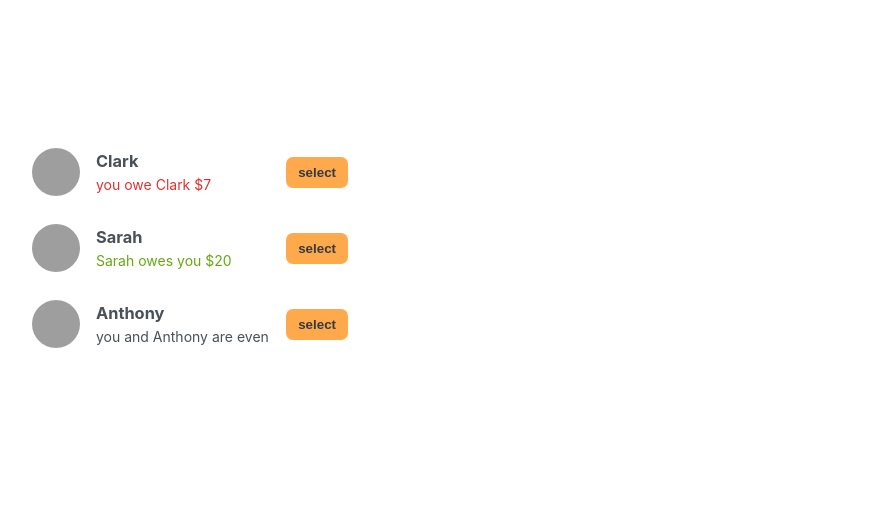
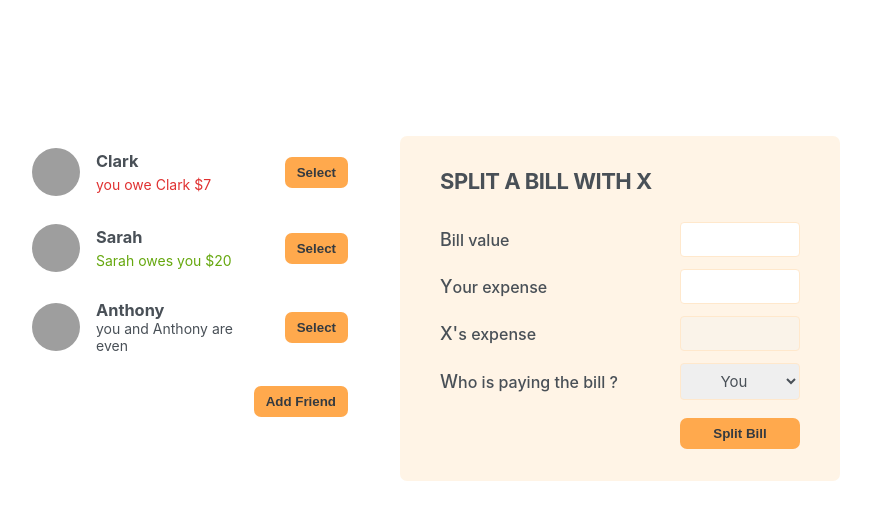
Before and after one commit to nitin-devatraj/split-pal, a React (Create React App) app: page / in a window 1280 px wide. Shown: the top 520 px of the page, without its empty margins (210-1081 px from the left). Built offline with nearby package versions, Linux system fonts and the light colour scheme; grey boxes are pictures that could not be loaded.

Commit message:
add initial Button, FormAddFriend, FormSplitBill components

```diff
--- a/src/App.js
+++ b/src/App.js
@@ -1,4 +1,8 @@
+import { useState } from "react";
+import Button from "./components/Button";
+import FormAddFriend from "./components/FormAddFriend";
 import FriendsList from "./components/FriendsList";
+import FormSplitBill from "./components/FromSplitBill";
 
 const initialFriends = [
   {
@@ -22,11 +26,22 @@
 ];
 
 export default function App() {
+  const [showAddFriend, setShowAddFriend] = useState(false);
+
+  function handleShowAddFriend() {
+    setShowAddFriend((show) => !show);
+  }
+
   return (
     <div className="app">
       <div className="sidebar">
         <FriendsList initialFriends={initialFriends} />
+        {showAddFriend && <FormAddFriend />}
+        <Button onClick={handleShowAddFriend}>
+          {showAddFriend ? "Close" : "Add Friend"}
+        </Button>
       </div>
+      <FormSplitBill />
     </div>
   );
 }
--- /dev/null
+++ b/src/components/Button.js
@@ -0,0 +1,7 @@
+export default function Button({ children, onClick }) {
+  return (
+    <button className="button" onClick={onClick}>
+      {children}
+    </button>
+  );
+}
--- /dev/null
+++ b/src/components/FormAddFriend.js
@@ -0,0 +1,14 @@
+import Button from "./Button";
+
+export default function FormAddFriend() {
+  return (
+    <form className="form-add-friend">
+      <label>🙋Friend Name</label>
+      <input type="text" />
+
+      <label>🖼️Image URL</label>
+      <input type="text" />
+      <Button>Add</Button>
+    </form>
+  );
+}
--- a/src/components/Friend.js
+++ b/src/components/Friend.js
@@ -1,3 +1,5 @@
+import Button from "./Button";
+
 export default function Friend({ friend }) {
   return (
     <li>
@@ -14,7 +16,7 @@
         </p>
       )}
       {friend.balance === 0 && <p>you and {friend.name} are even</p>}
-      <button className="button">select</button>
+      <Button>Select</Button>
     </li>
   );
 }
--- /dev/null
+++ b/src/components/FromSplitBill.js
@@ -0,0 +1,26 @@
+import Button from "./Button";
+
+export default function FormSplitBill() {
+  return (
+    <form className="form-split-bill">
+      <h2>SPLIT A BILL WITH X</h2>
+
+      <label>Bill value</label>
+      <input type="text" />
+
+      <label>Your expense</label>
+      <input type="text" />
+
+      <label>X's expense</label>
+      <input type="text" disabled />
+
+      <label>Who is paying the bill ?</label>
+      <select>
+        <option value="user">You</option>
+        <option value="friend">X</option>
+      </select>
+
+      <Button>Split Bill</Button>
+    </form>
+  );
+}
--- a/src/index.css
+++ b/src/index.css
@@ -133,7 +133,7 @@
 
 label::first-letter {
   display: inline-block;
-  margin-right: 4px;
+  /* margin-right: 4px; */
   font-size: 1.8rem;
 }
 
```
